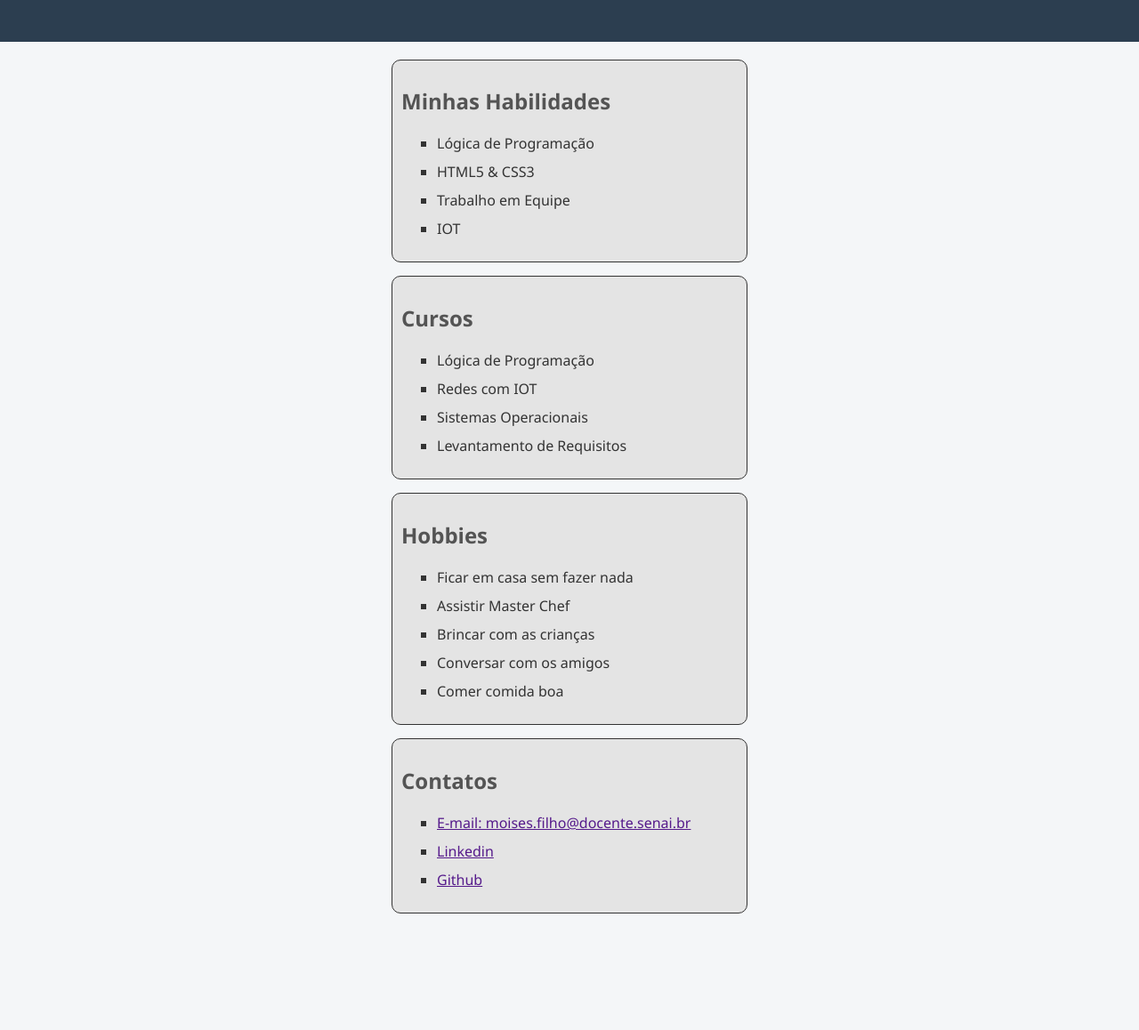
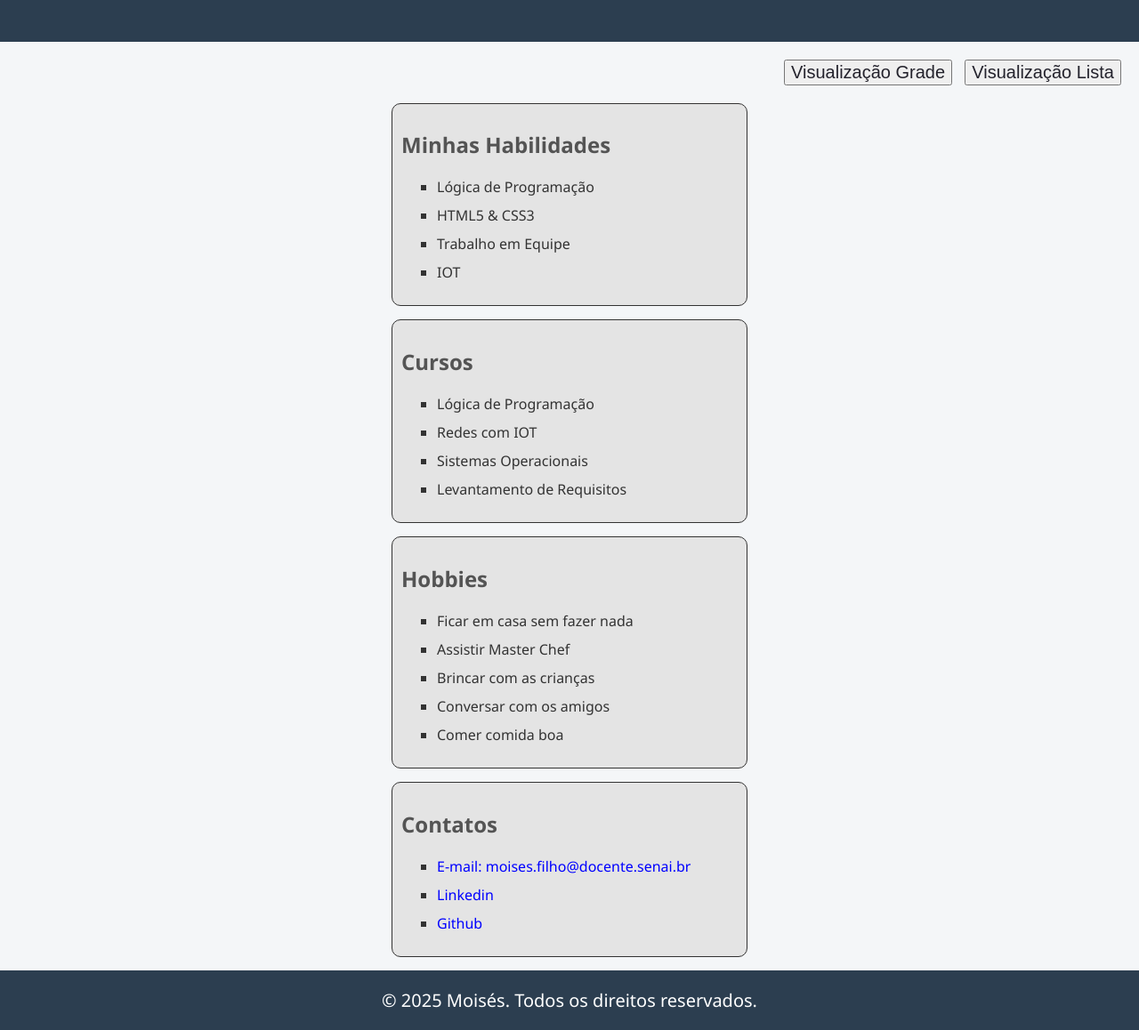
Before and after one commit to olimpiodev-tec/site-pessoal, a plain HTML site: page index.html in a window 1280 px wide. Shown: the part 183-1341 px from the top of the page at 89% size. Before the commit the page ends 1225 px from the top, so only its background shows below. Drawn offline with Linux system fonts and the light colour scheme.

Commit message:
melhorando meu site

```diff
--- a/index.html
+++ b/index.html
@@ -58,6 +58,50 @@
     li {
         margin-top: 10px;
     }
+
+    footer {
+        background-color: #2c3e50;
+        color: white;
+        text-align: center;
+        padding: 20px;
+        font-size: 20px;
+    }
+
+    a {
+        color: blue;
+        text-decoration: none;
+    }
+
+    a:hover {
+        text-decoration: underline;
+        cursor: pointer;
+    }
+
+    .buttons {
+        text-align: right;
+        margin-top: 20px;
+        margin-right: 20px;
+    }
+
+    .buttons-visualizacao {
+        font-size: 20px;
+        color: rgb(35, 34, 44);
+        margin-left: 10px;
+    }
+
+    .modo-grade {
+        padding-top: 20px;
+        margin: 0 auto;
+        display: flex;
+        flex-wrap: wrap;
+        gap: 10px;
+        justify-content: center;
+        width: 100%;
+    }
+
+    .modo-grade section {
+        width: 40%;
+    }
 </style>
 <body>
     <header>
@@ -69,7 +113,12 @@
         </p>
     </header>
 
-    <main>
+     <div class="buttons">
+        <button class="buttons-visualizacao" onclick="mudarGrade()">Visualização Grade</button>
+        <button class="buttons-visualizacao" onclick="mudarLista()">Visualização Lista</button>
+     </div>
+
+    <main id="principal">
         <section>
             <h2>
                 Minhas Habilidades
@@ -113,18 +162,32 @@
             </h2>
             <ul>
                 <li>
-                    <a href="">E-mail: moises.filho@docente.senai.br</a>
+                    <a href="mailto:moises.filho@docente.senai.br">E-mail: moises.filho@docente.senai.br</a>
                 </li>
                 <li>
-                    <a href="">Linkedin</a>
+                    <a href="https://linkedin.com" target="_blank">Linkedin</a>
                 </li>
                 <li>
-                    <a href="">Github</a>
+                    <a href="https://github.com/olimpiodev-tec/" target="_blank">Github</a>
                 </li>
             </ul>
         </section>
 
+    </main>
 
-    </main>
+    <footer>
+        &copy; 2025 Moisés. Todos os direitos reservados.
+    </footer>
 </body>
+<script>
+    function mudarGrade() {
+        const principal = document.getElementById('principal')
+        principal.classList.add('modo-grade')
+    }
+
+    function mudarLista() {
+        const principal = document.getElementById('principal')
+        principal.classList.remove('modo-grade')
+    }
+</script>
 </html>
```
